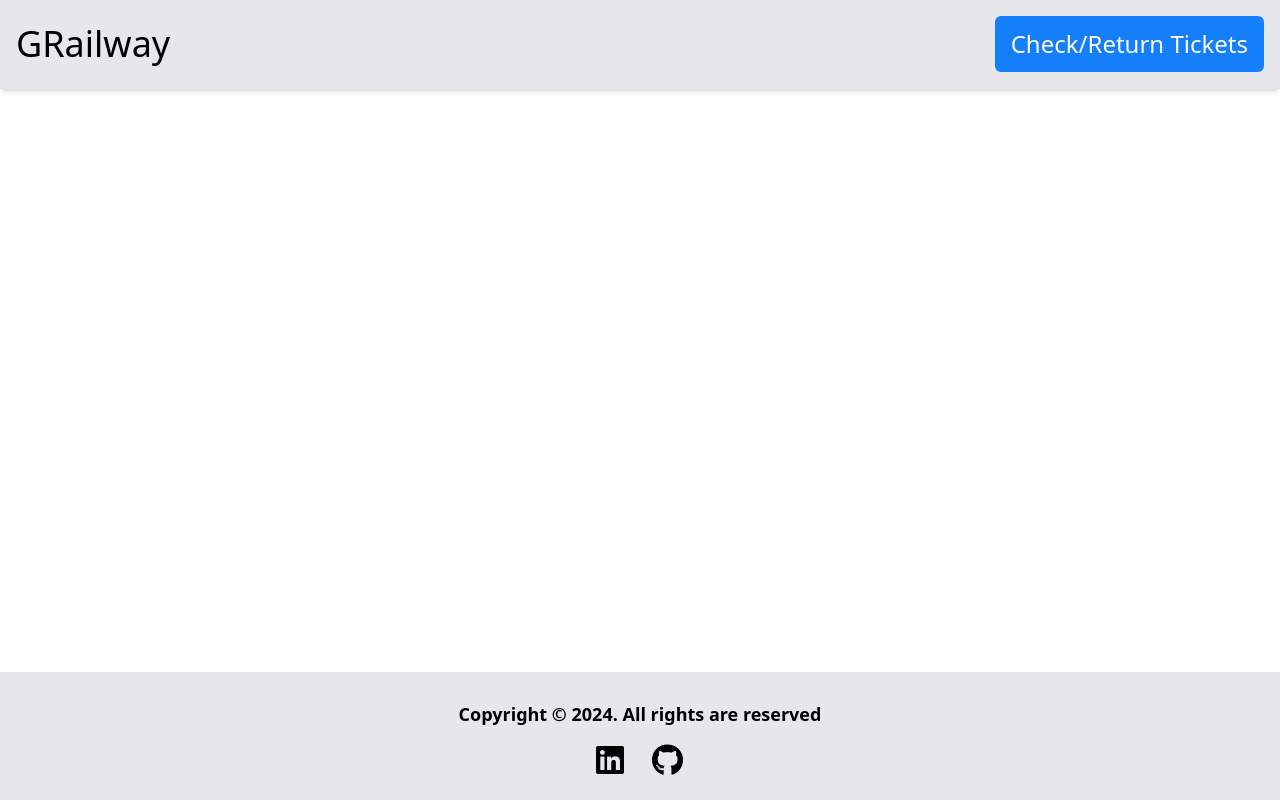
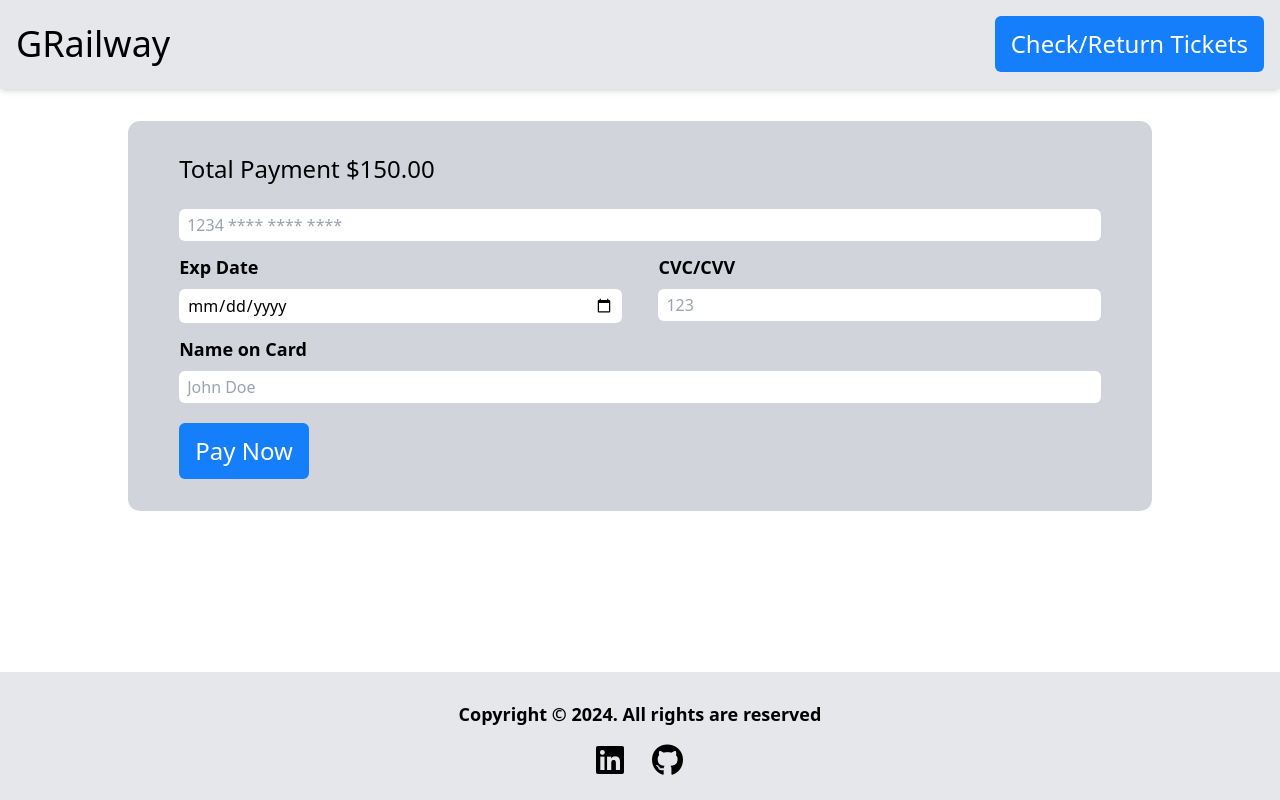
Before and after one commit to Aristocrat4/grailway, an Angular app: page /payment in a window 1280 px wide. Before the commit this address led to /. Built offline with nearby package versions, Linux system fonts and the light colour scheme.

Commit message:
add payment page

```diff
--- a/src/app/app.routes.ts
+++ b/src/app/app.routes.ts
@@ -3,10 +3,12 @@ import { HomeComponent } from './components/home/home.component';
 import { CheckReturnComponent } from './components/check-return/check-return.component';
 import { RoutesComponent } from './components/routes/routes.component';
 import { PassengersComponent } from './components/passengers/passengers.component';
+import { PaymentComponent } from './components/payment/payment.component';
 
 export const routes: Routes = [
   { path: '', component: HomeComponent, pathMatch: 'full' },
   { path: 'check-return', component: CheckReturnComponent },
   { path: 'routes', component: RoutesComponent },
   { path: 'passengers', component: PassengersComponent },
+  { path: 'payment', component: PaymentComponent },
 ];
--- a/src/app/components/passengers/passengers.component.html
+++ b/src/app/components/passengers/passengers.component.html
@@ -86,11 +86,11 @@
         <span class="text-lg font-normal capitalize">passenger 1</span>
         <span class="text-lg font-normal capitalize">$150</span>
       </div>
-      <div class="flex justify-between w-full mt-5">
+      <div class="flex justify-between w-full mt-5 mb-3">
         <span class="text-xl font-semibold capitalize">Total price:</span>
         <span class="text-xl font-semibold">$350</span>
       </div>
-      <app-button [text]="'Buy Now'"></app-button>
+      <app-button (click)="onBuyNow()" [text]="'Buy Now'"></app-button>
     </div>
   </div>
 </section>
--- a/src/app/components/passengers/passengers.component.ts
+++ b/src/app/components/passengers/passengers.component.ts
@@ -1,5 +1,6 @@
 import { Component } from '@angular/core';
 import { ButtonComponent } from '../../ui/button/button.component';
+import { Router } from '@angular/router';
 
 @Component({
   selector: 'app-passengers',
@@ -8,4 +9,9 @@ import { ButtonComponent } from '../../ui/button/button.component';
   templateUrl: './passengers.component.html',
   styleUrl: './passengers.component.scss',
 })
-export class PassengersComponent {}
+export class PassengersComponent {
+  constructor(private router: Router) {}
+  onBuyNow() {
+    this.router.navigate(['payment']);
+  }
+}
--- /dev/null
+++ b/src/app/components/payment/payment.component.html
@@ -0,0 +1,53 @@
+<section class="flex justify-center">
+  <div
+    class="container flex justify-center bg-gray-300 text-black w-[80%] rounded-xl mt-8 py-8"
+  >
+    <form
+      class="flex flex-col justify-center md:w-[90%] md:flex-row md:flex-wrap md:justify-between"
+    >
+      <div class="flex flex-col gap-1 md:w-full">
+        <label class="text-2xl mb-5">Total Payment $150.00</label>
+        <input
+          class="py-1 px-2 rounded-md"
+          type="number"
+          name="card"
+          id="card"
+          placeholder="1234 **** **** ****"
+        />
+      </div>
+      <div class="flex flex-col gap-1 md:w-[48%]">
+        <label class="mt-3 font-semibold text-lg">Exp Date</label>
+        <input
+          class="py-1 px-2 rounded-md mt-1"
+          type="date"
+          name="exp"
+          id="exp"
+        />
+      </div>
+      <div class="flex flex-col gap-1 md:w-[48%]">
+        <label class="mt-3 font-semibold text-lg">CVC/CVV</label>
+        <input
+          class="py-1 px-2 rounded-md mt-1"
+          placeholder="123"
+          type="number"
+          name="cvc"
+          id="cvc"
+        />
+      </div>
+      <div class="flex flex-col gap-1 md:w-full">
+        <label class="mt-3 font-semibold text-lg">Name on Card</label>
+        <input
+          placeholder="John Doe"
+          class="mb-5 py-1 px-2 rounded-md mt-1"
+          type="text"
+          name="name"
+          id="name"
+        />
+      </div>
+      <app-button
+        class="self-center justify-self-center"
+        [text]="'Pay Now'"
+      ></app-button>
+    </form>
+  </div>
+</section>
```
Also changed, not shown: src/app/components/payment/payment.component.ts (added, +11 -0 lines), src/app/components/payment/payment.component.scss (added), 1 other file (tests, documents, lock files or other folders).
